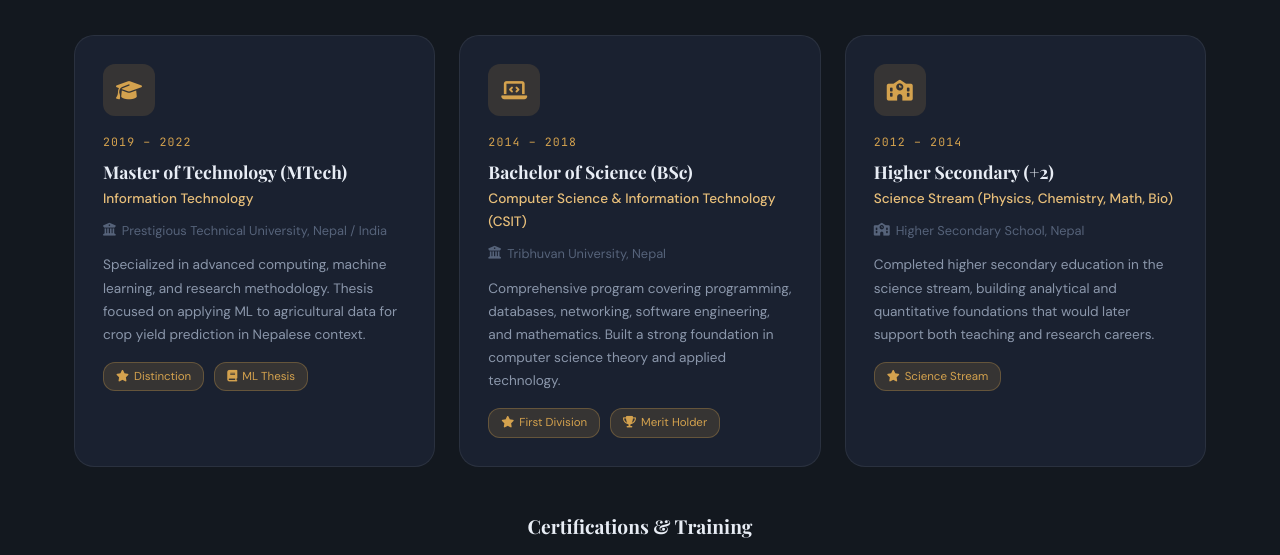
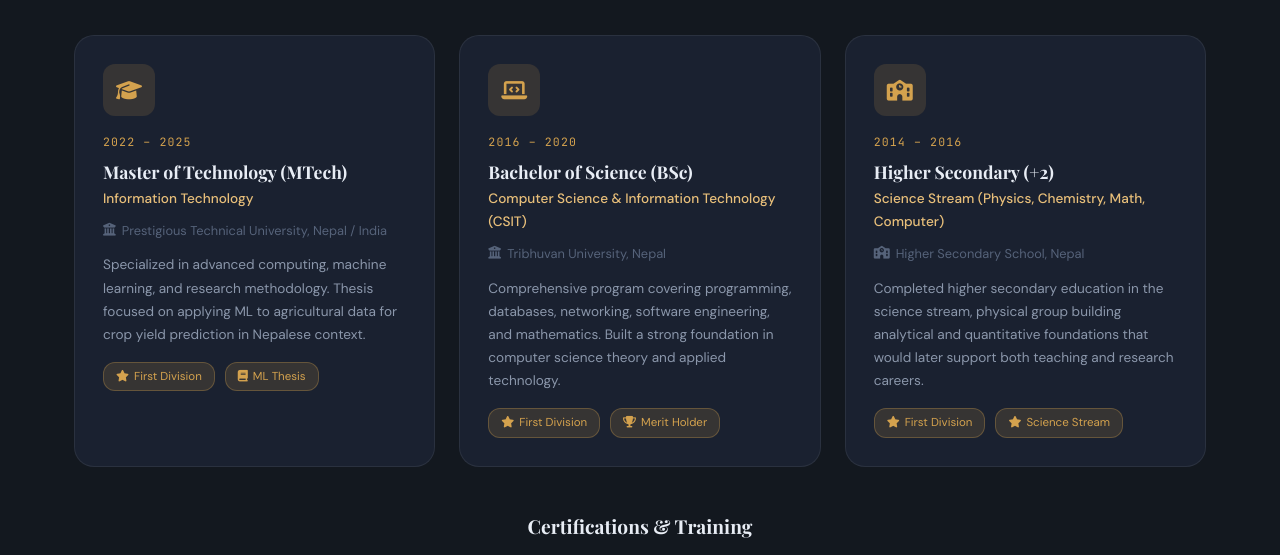
Before and after one commit to DBMoktan/db_portfolio, a plain HTML site: page index.html in a window 1280 px wide. Shown: the part 4640-5195 px from the top of the page. Drawn offline with nearby package versions, Linux system fonts and the light colour scheme; animation ran at ten frames a second; a web font is replaced by a local one.

Commit message:
Update education years and highlights in index.html

```diff
--- a/index.html
+++ b/index.html
@@ -355,7 +355,7 @@ I am passionate about building impactful AI/ML systems and continuously advancin
 
         <div class="edu-card reveal">
           <div class="edu-icon"><i class="fas fa-graduation-cap"></i></div>
-          <div class="edu-year">2019 – 2022</div>
+          <div class="edu-year">2022 – 2025</div>
           <h3>Master of Technology (MTech)</h3>
           <h4>Information Technology</h4>
           <p class="edu-institution"><i class="fas fa-university"></i> Prestigious Technical University, Nepal / India
@@ -366,14 +366,14 @@ I am passionate about building impactful AI/ML systems and continuously advancin
             crop yield prediction in Nepalese context.
           </p>
           <div class="edu-highlights">
-            <span><i class="fas fa-star"></i> Distinction</span>
+            <span><i class="fas fa-star"></i> First Division</span>
             <span><i class="fas fa-book"></i> ML Thesis</span>
           </div>
         </div>
 
         <div class="edu-card reveal">
           <div class="edu-icon"><i class="fas fa-laptop-code"></i></div>
-          <div class="edu-year">2014 – 2018</div>
+          <div class="edu-year">2016 – 2020</div>
           <h3>Bachelor of Science (BSc)</h3>
           <h4>Computer Science & Information Technology (CSIT)</h4>
           <p class="edu-institution"><i class="fas fa-university"></i> Tribhuvan University, Nepal</p>
@@ -390,16 +390,17 @@ I am passionate about building impactful AI/ML systems and continuously advancin
 
         <div class="edu-card reveal">
           <div class="edu-icon"><i class="fas fa-school"></i></div>
-          <div class="edu-year">2012 – 2014</div>
+          <div class="edu-year">2014 – 2016</div>
           <h3>Higher Secondary (+2)</h3>
-          <h4>Science Stream (Physics, Chemistry, Math, Bio)</h4>
+          <h4>Science Stream (Physics, Chemistry, Math, Computer)</h4>
           <p class="edu-institution"><i class="fas fa-school"></i> Higher Secondary School, Nepal</p>
           <p class="edu-desc">
-            Completed higher secondary education in the science stream, building
+            Completed higher secondary education in the science stream, physical group building
             analytical and quantitative foundations that would later support
             both teaching and research careers.
           </p>
           <div class="edu-highlights">
+            <span><i class="fas fa-star"></i> First Division</span>
             <span><i class="fas fa-star"></i> Science Stream</span>
           </div>
         </div>
```
